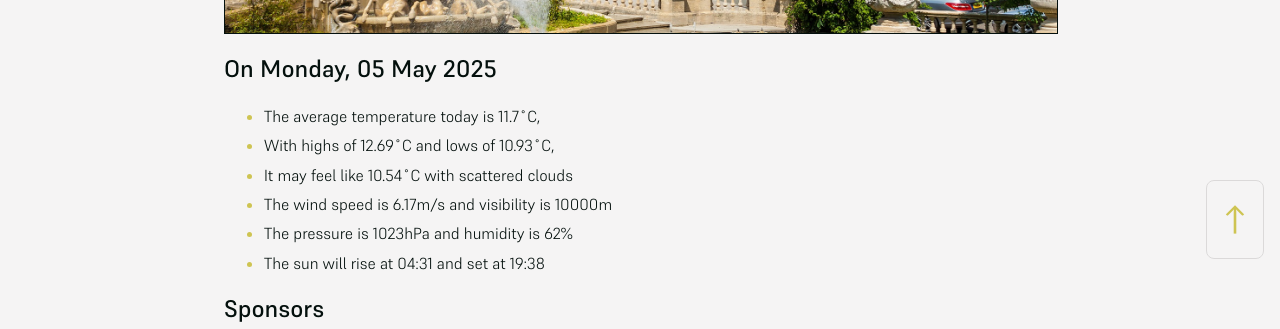
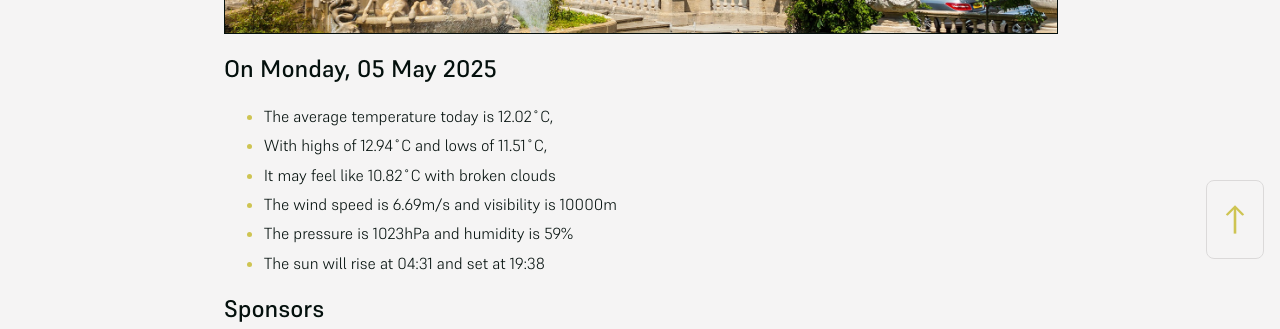
Before and after one commit to mat-0/cheltenham-open-data, a Jekyll site: the page built from index.md, in a window 1280 px wide. Shown: the part 625-954 px from the top of the page. Built offline with Jekyll 4.4.1, drawn with Linux system fonts in a browser that asks for light colours.

Commit message:
Updated 2025-05-05 11:58:03

```diff
--- a/index.md
+++ b/index.md
@@ -10,11 +10,11 @@ seo: Menu
 <!-- weather_marker starts -->
 ## On Monday, 05 May 2025
 
-- The average temperature today is 11.7˚C,
-- With highs of 12.69˚C and lows of 10.93˚C,
-- It may feel like 10.54˚C with scattered clouds
-- The wind speed is 6.17m/s and visibility is 10000m
-- The pressure is 1023hPa and humidity is 62%
+- The average temperature today is 12.02˚C,
+- With highs of 12.94˚C and lows of 11.51˚C,
+- It may feel like 10.82˚C with broken clouds
+- The wind speed is 6.69m/s and visibility is 10000m
+- The pressure is 1023hPa and humidity is 59%
 - The sun will rise at 04:31 and set at 19:38
 
 <!-- weather_marker ends -->
```
Also changed, not shown: _data/flood.json (+5 -69 lines), _pages/news.md (+6 -6 lines).
